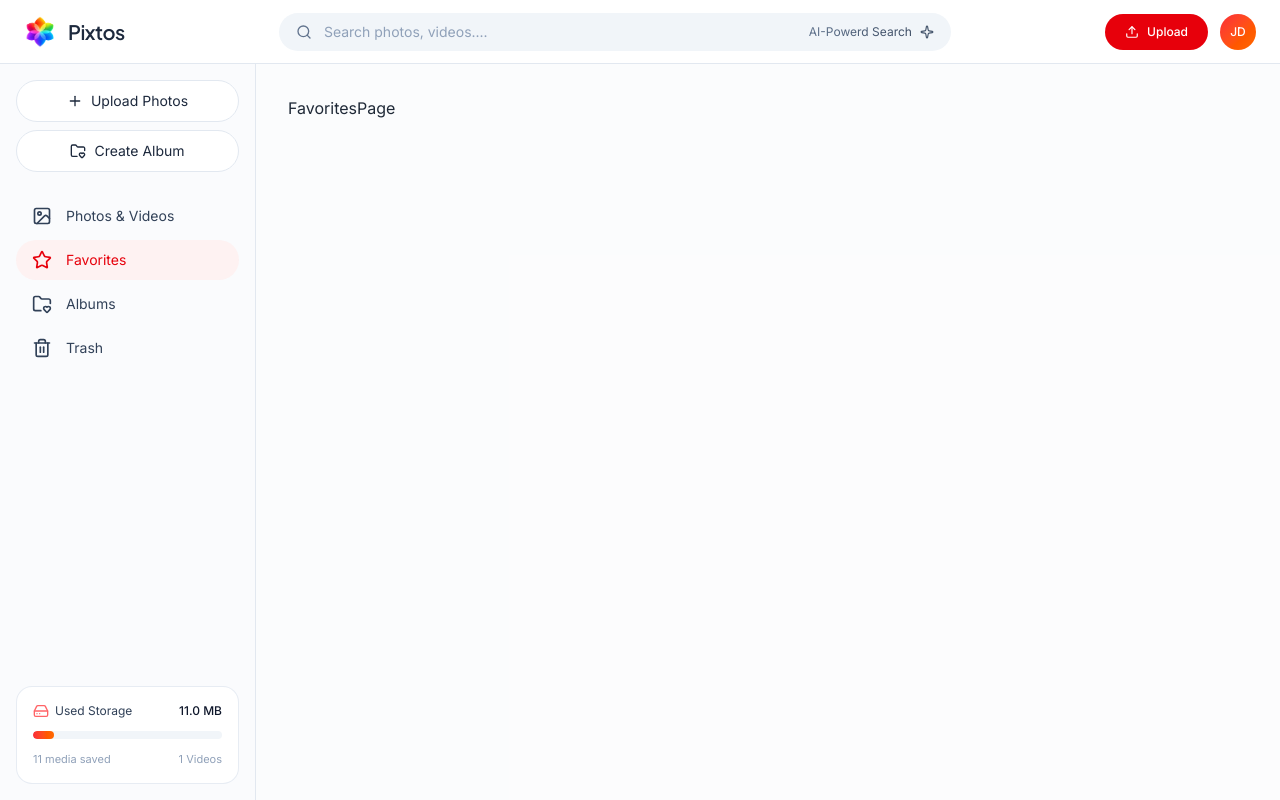
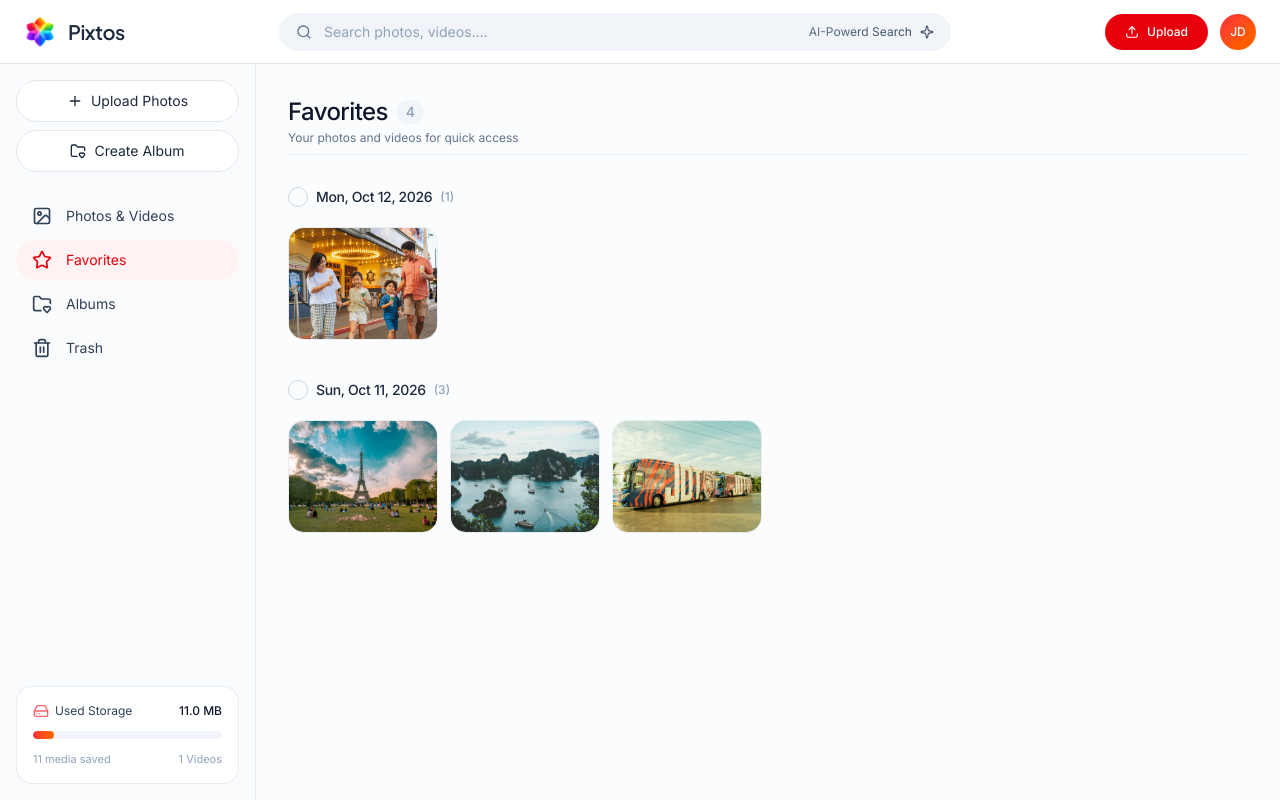
Before and after one commit to codexmish/Pixtos-Client, a Next.js app: page /favorites in a window 1280 px wide. Built offline with nearby package versions, Linux system fonts and the light colour scheme; a web font is replaced by a local one.

Commit message:
favorite page added

```diff
--- a/src/app/(service)/favorites/page.tsx
+++ b/src/app/(service)/favorites/page.tsx
@@ -1,7 +1,94 @@
-import React from "react";
+"use client";
+import type { Media } from "@/components/module/photos/PhotoGird";
+import { useUI } from "@/providers/UIProvider";
+import { useEffect, useState } from "react";
+import { DUMMY_MEDIA } from "../page";
+import { Spinner } from "@/components/ui/spinner";
+import PhotoGird from "@/components/module/photos/PhotoGird";
+import { PhotoLightbox } from "@/components/module/photos/PhotoLightbox";
 
 const FavoritesPage = () => {
-  return <div>FavoritesPage</div>;
+  const { searchQuery } = useUI();
+  const [photos, setPhotos] = useState<Media[]>([]);
+  const [loading, setLoading] = useState(true);
+  const [selectedIds, setSelectedIds] = useState<string[]>([]);
+  const [activePhoto, setActivePhoto] = useState<Media | null>(null);
+
+  const fetchFavorite = async () => {
+    setTimeout(() => {
+      setPhotos(DUMMY_MEDIA.slice(5, 9));
+      setLoading(false);
+    }, 500);
+  };
+
+  // biome-ignore lint/correctness/useExhaustiveDependencies: refetch when search changes
+  useEffect(() => {
+    fetchFavorite();
+  }, [searchQuery]);
+
+  const toggleSelect = (id: string) => {
+    setSelectedIds((prev) =>
+      prev.includes(id) ? prev.filter((item) => item !== id) : [...prev, id],
+    );
+  };
+
+  const toggleFavorite = async (id: string) => {
+    console.log(id);
+  };
+
+  const handleTrash = async (id: string) => {
+    console.log(id);
+  };
+
+  return (
+    <div className="max-w-7xl mx-auto space-y-6">
+      <div className="flex items-center justify-between pb-2 border-b border-slate-200/60">
+        <div>
+          <h2 className="text-2xl font-medium text-slate-900 tracking-tight flex items-center gap-2">
+            Favorites{" "}
+            {photos.length > 0 && (
+              <span className="text-sm font-medium text-slate-400 bg-slate-100 px-2.5 py-0.5 rounded-full">
+                {photos.length}
+              </span>
+            )}
+          </h2>
+          <p className="text-xs text-slate-500 mt-0.5">
+            Your photos and videos for quick access
+          </p>
+        </div>
+      </div>
+
+      {loading ? (
+        <Spinner />
+      ) : photos.length === 0 ? (
+        <div className="empty-state-card">
+          <h3 className="text-lg font-medium text-slate-800">
+            No Favorites yet
+          </h3>
+          <p className="text-xs text-slate-500 mt-1 max-w-xs mx-auto">
+            Click the star icon on any photo or video in your collection to add
+            it your favorites.
+          </p>
+        </div>
+      ) : (
+        <PhotoGird
+          photos={photos}
+          selectId={selectedIds}
+          onToggleSelect={toggleSelect}
+          onSelecctPhoto={(photo) => setActivePhoto(photo)}
+          onToggleFevorite={toggleFavorite}
+        />
+      )}
+
+      <PhotoLightbox
+        photos={photos}
+        currentPhoto={activePhoto}
+        onClose={() => setActivePhoto(null)}
+        onToggleFavorite={toggleFavorite}
+        onTrashPhoto={handleTrash}
+      />
+    </div>
+  );
 };
 
 export default FavoritesPage;
```
